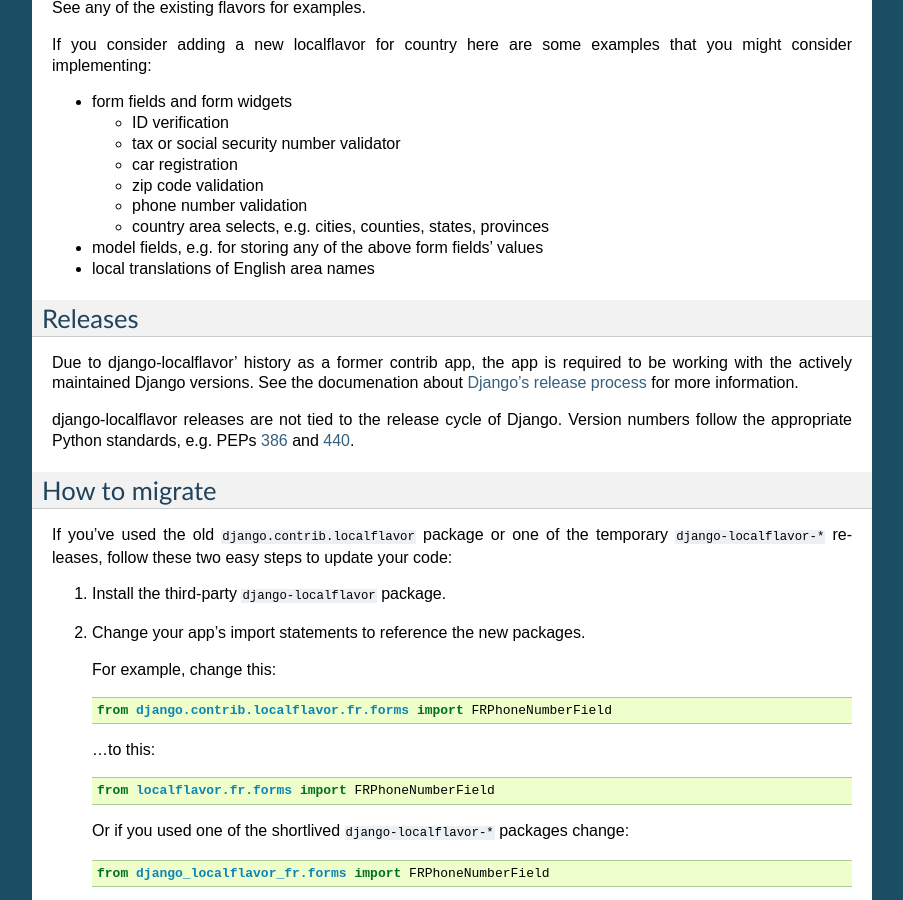
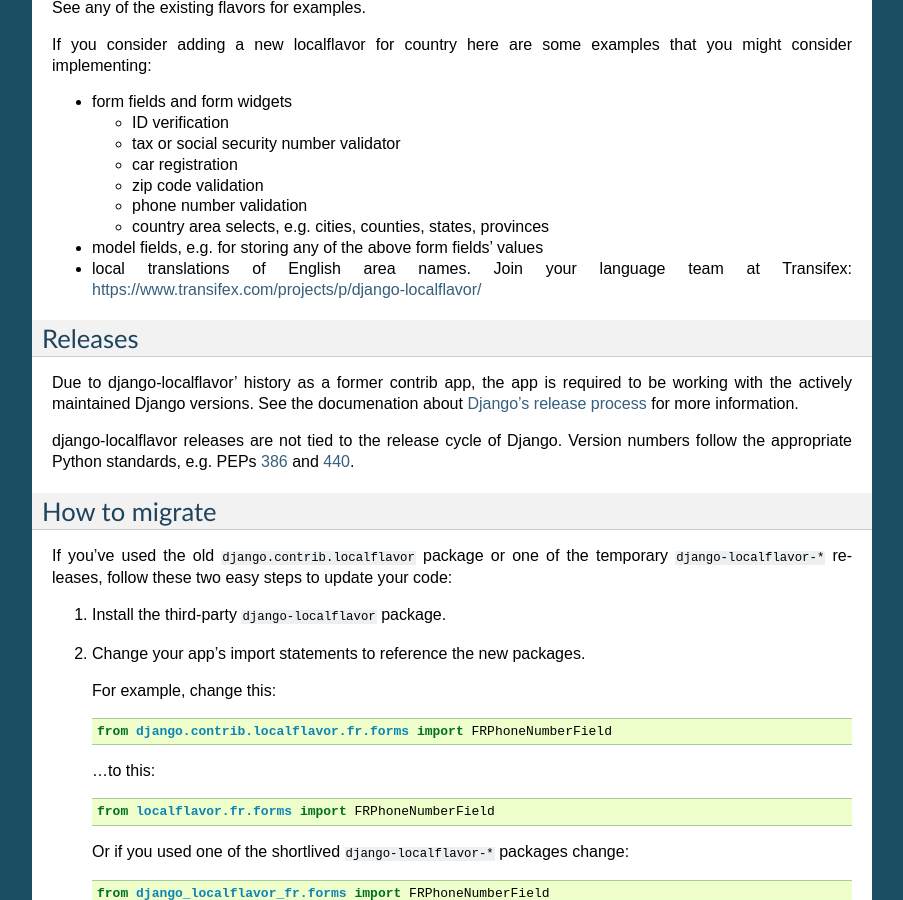
Before and after one commit to django/django-localflavor, a Sphinx documentation site: the page built from docs/index.rst, in a window 1280 px wide and 900 px high, scrolled down 1504 px. Shown: the whole window, without its empty margins (198-1101 px from the left). Built offline with Sphinx 7.4.7, drawn with Linux system fonts in a browser that asks for light colours.

Commit message:
Added note about Transifex to docs.

```diff
--- a/docs/index.rst
+++ b/docs/index.rst
@@ -144,7 +144,8 @@
 
 - model fields, e.g. for storing any of the above form fields' values
 
-- local translations of English area names
+- local translations of English area names. Join your language team at
+  Transifex: https://www.transifex.com/projects/p/django-localflavor/
 
 .. _create a ticket: https://github.com/django/django-localflavor/issues
 
--- a/tasks.py
+++ b/tasks.py
@@ -34,3 +34,8 @@
     if pull:
         run('tx pull -a')
     run('cd localflavor; django-admin.py makemessages -a; django-admin.py compilemessages; cd ..')
+
+
+@task
+def docs():
+    run('cd docs; make html; cd ..')
```
